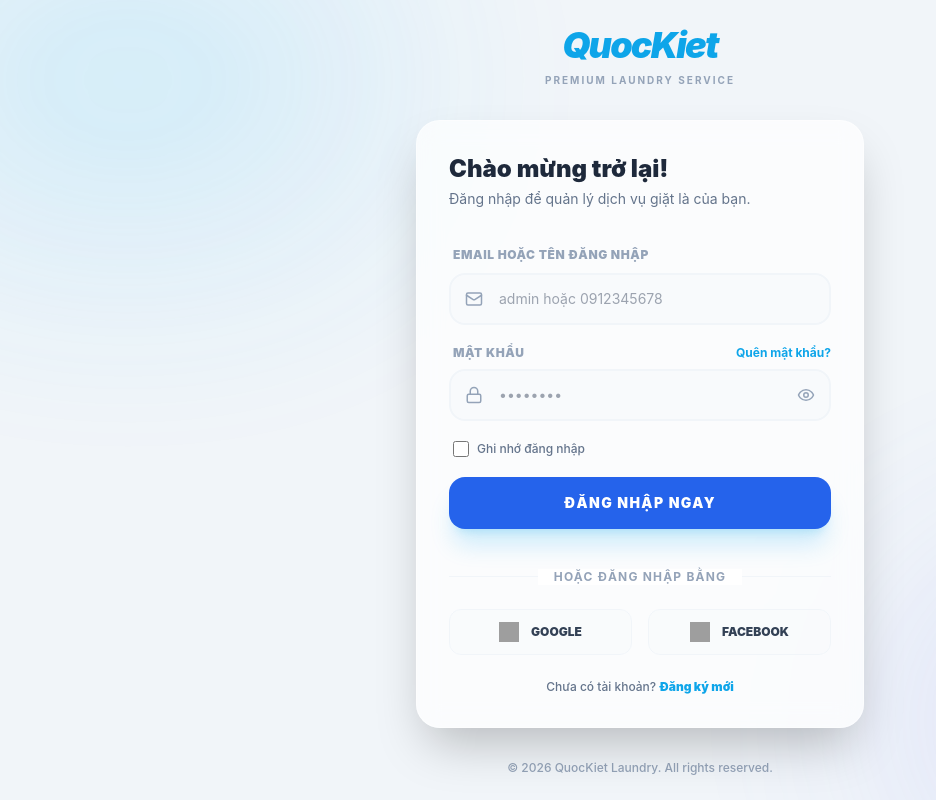
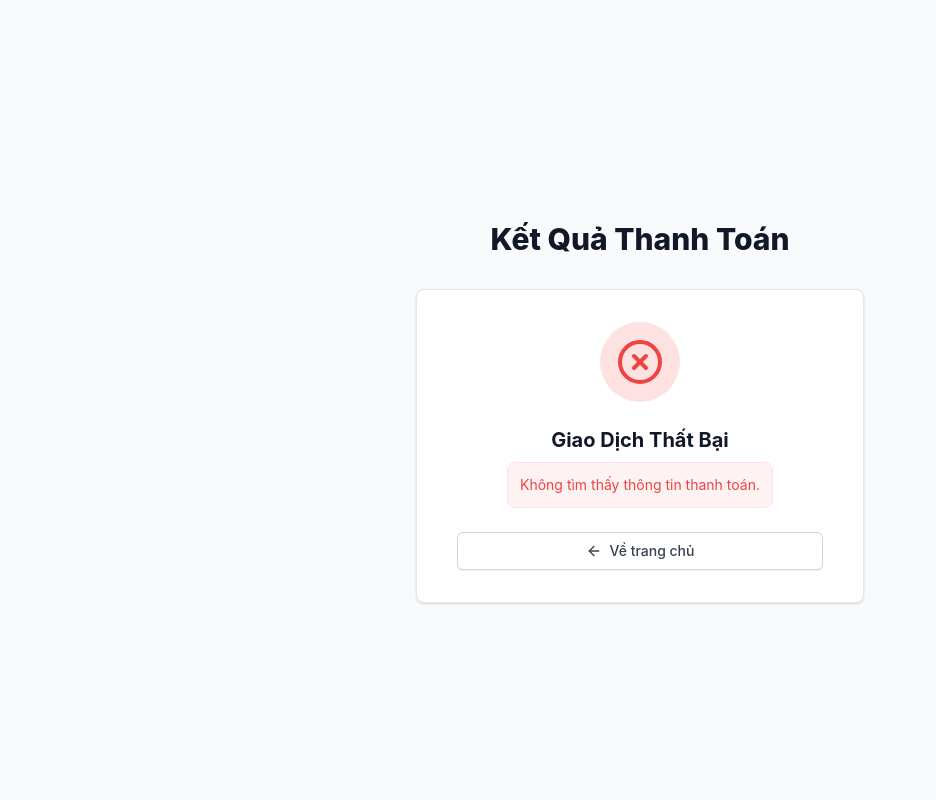
Before and after one commit to Tranquockiet1309/FE_HTQLGS, a React (Vite) app: page /payment-return in a window 1280 px wide. Before the commit this address led to /login. Shown: the whole page, without its empty margins (0-936 px from the left). Built offline with nearby package versions, Linux system fonts and the light colour scheme; grey boxes are pictures that could not be loaded.

Commit message:
add giao dien vnpay

```diff
--- a/src/App.jsx
+++ b/src/App.jsx
@@ -19,6 +19,7 @@
 
 import { Login } from './pages/Login';
 import { Register } from './pages/Register';
+import { PaymentReturn } from './pages/PaymentReturn';
 
 function App() {
   const [isDark, setIsDark] = useState(() => {
@@ -46,6 +47,7 @@
       {/* Auth Routes */}
       <Route path="/login" element={<Login />} />
       <Route path="/register" element={<Register />} />
+      <Route path="/payment-return" element={<PaymentReturn />} />
 
       {/* Client Routes */}
       <Route
--- a/src/pages/ClientOrder.jsx
+++ b/src/pages/ClientOrder.jsx
@@ -21,6 +21,7 @@
 import { productService } from '../services/productService';
 import { orderService } from '../services/orderService';
 import { authService } from '../services/authService';
+import { paymentService } from '../services/paymentService';
 import { toast } from 'react-hot-toast';
 
 export const ClientOrder = () => {
@@ -105,8 +106,32 @@
         ]
       };
       console.log("orderData", orderData);
-      await orderService.create(orderData);
-      toast.success("Đặt hàng thành công!");
+      const response = await orderService.create(orderData);
+
+      if (paymentMethod === 'ewallet' && response.data) {
+        toast.success("Đặt hàng thành công, đang chuyển hướng sang VNPay...");
+        try {
+          const vnpayRequest = {
+            orderId: response.data.orderId,
+            amount: response.data.totalAmount, // Assuming the backend returns totalAmount
+            orderDescription: `Thanh toán đơn hàng #${response.data.orderId}`
+          };
+
+          // Import paymentService dynamically or make sure it's imported at the top
+          const vnPayResponse = await paymentService.createVnPayUrl(vnpayRequest);
+          if (vnPayResponse.success && vnPayResponse.data) {
+             window.location.href = vnPayResponse.data; // Redirect to VNPay
+             return;
+          } else {
+             toast.error("Không thể tạo URL thanh toán VNPay");
+          }
+        } catch (paymentError) {
+          console.error("Payment error:", paymentError);
+          toast.error("Lỗi khi kết nối đến VNPay, nhưng đơn hàng đã được tạo.");
+        }
+      } else {
+        toast.success("Đặt hàng thành công!");
+      }
     } catch (error) {
       toast.error(error.response?.data?.message || "Lỗi khi đặt hàng");
     } finally {
--- /dev/null
+++ b/src/pages/PaymentReturn.jsx
@@ -0,0 +1,133 @@
+import React, { useEffect, useState, useRef } from 'react';
+import { useNavigate, useLocation } from 'react-router-dom';
+import { paymentService } from '../services/paymentService';
+import { CheckCircle, XCircle, ArrowLeft, Loader } from 'lucide-react';
+import toast from 'react-hot-toast';
+
+export const PaymentReturn = () => {
+  const [status, setStatus] = useState('loading');
+  const [paymentData, setPaymentData] = useState(null);
+  const [errorMessage, setErrorMessage] = useState('');
+  const location = useLocation();
+  const navigate = useNavigate();
+  const hasProcessed = useRef(false); // Ngăn gọi 2 lần (React StrictMode)
+
+  useEffect(() => {
+    if (hasProcessed.current) return; // Nếu đã xử lý rồi thì bỏ qua
+    hasProcessed.current = true;
+
+    const processPayment = async () => {
+      try {
+        const queryString = location.search;
+        if (!queryString) {
+          setStatus('error');
+          setErrorMessage('Không tìm thấy thông tin thanh toán.');
+          return;
+        }
+
+        const response = await paymentService.vnPayCallback(queryString);
+
+        if (response.success && response.data?.success) {
+          setStatus('success');
+          setPaymentData(response.data);
+          toast.success('Thanh toán thành công!');
+        } else {
+          setStatus('error');
+          setErrorMessage(response.message || 'Thanh toán thất bại hoặc có lỗi xảy ra.');
+          toast.error('Thanh toán thất bại');
+        }
+      } catch (error) {
+        setStatus('error');
+        setErrorMessage(error.response?.data?.message || 'Lỗi kết nối đến máy chủ.');
+        toast.error('Lỗi khi xử lý thanh toán');
+      }
+    };
+
+    processPayment();
+  }, [location.search]);
+
+  return (
+    <div className="min-h-screen bg-gray-50 flex flex-col justify-center py-12 sm:px-6 lg:px-8 dark:bg-gray-900 transition-colors duration-200">
+      <div className="sm:mx-auto sm:w-full sm:max-w-md">
+        <h2 className="mt-6 text-center text-3xl font-extrabold text-gray-900 dark:text-white">
+          Kết Quả Thanh Toán
+        </h2>
+      </div>
+
+      <div className="mt-8 sm:mx-auto sm:w-full sm:max-w-md">
+        <div className="bg-white dark:bg-gray-800 py-8 px-4 shadow sm:rounded-lg sm:px-10 border border-gray-200 dark:border-gray-700">
+
+          {status === 'loading' && (
+            <div className="flex flex-col items-center justify-center space-y-4">
+              <Loader className="w-12 h-12 text-blue-500 animate-spin" />
+              <p className="text-gray-600 dark:text-gray-300">Đang xử lý kết quả thanh toán, vui lòng đợi...</p>
+            </div>
+          )}
+
+          {status === 'success' && paymentData && (
+            <div className="flex flex-col items-center space-y-6">
+              <div className="w-20 h-20 bg-green-100 rounded-full flex items-center justify-center">
+                <CheckCircle className="w-12 h-12 text-green-500" />
+              </div>
+
+              <div className="text-center">
+                <h3 className="text-xl font-bold text-gray-900 dark:text-white mb-2">Thanh Toán Thành Công!</h3>
+                <p className="text-gray-500 dark:text-gray-400">Cảm ơn bạn đã sử dụng dịch vụ của chúng tôi.</p>
+              </div>
+
+              <div className="w-full bg-gray-50 dark:bg-gray-700/50 rounded-lg p-4 space-y-3">
+                <div className="flex justify-between text-sm">
+                  <span className="text-gray-500 dark:text-gray-400">Mã đơn hàng:</span>
+                  <span className="font-semibold text-gray-900 dark:text-white">#{paymentData.orderId}</span>
+                </div>
+                <div className="flex justify-between text-sm">
+                  <span className="text-gray-500 dark:text-gray-400">Mã giao dịch:</span>
+                  <span className="font-semibold text-gray-900 dark:text-white">{paymentData.transactionId}</span>
+                </div>
+                <div className="flex justify-between text-sm">
+                  <span className="text-gray-500 dark:text-gray-400">Nội dung:</span>
+                  <span className="font-semibold text-gray-900 dark:text-white truncate max-w-[150px]" title={paymentData.orderDescription}>
+                    {paymentData.orderDescription}
+                  </span>
+                </div>
+              </div>
+
+              <button
+                onClick={() => navigate('/')}
+                className="w-full flex justify-center items-center px-4 py-2 border border-transparent rounded-md shadow-sm text-sm font-medium text-white bg-blue-600 hover:bg-blue-700 focus:outline-none focus:ring-2 focus:ring-offset-2 focus:ring-blue-500 transition-colors"
+              >
+                Về trang chủ
+              </button>
+            </div>
+          )}
+
+          {status === 'error' && (
+            <div className="flex flex-col items-center space-y-6">
+              <div className="w-20 h-20 bg-red-100 rounded-full flex items-center justify-center">
+                <XCircle className="w-12 h-12 text-red-500" />
+              </div>
+
+              <div className="text-center">
+                <h3 className="text-xl font-bold text-gray-900 dark:text-white mb-2">Giao Dịch Thất Bại</h3>
+                <p className="text-red-500 dark:text-red-400 text-sm bg-red-50 dark:bg-red-900/20 p-3 rounded-lg border border-red-100 dark:border-red-800/30">
+                  {errorMessage}
+                </p>
+              </div>
+
+              <div className="flex w-full space-x-3 mt-6">
+                <button
+                  onClick={() => navigate('/')}
+                  className="flex-1 flex justify-center items-center px-4 py-2 border border-gray-300 dark:border-gray-600 rounded-md shadow-sm text-sm font-medium text-gray-700 dark:text-gray-200 bg-white dark:bg-gray-800 hover:bg-gray-50 dark:hover:bg-gray-700 focus:outline-none focus:ring-2 focus:ring-offset-2 focus:ring-blue-500 transition-colors"
+                >
+                  <ArrowLeft className="w-4 h-4 mr-2" />
+                  Về trang chủ
+                </button>
+              </div>
+            </div>
+          )}
+
+        </div>
+      </div>
+    </div>
+  );
+};
--- a/src/services/paymentService.js
+++ b/src/services/paymentService.js
@@ -9,5 +9,15 @@
   create: async (data) => {
     const response = await api.post('/v1/payments', data);
     return response.data;
+  },
+
+  createVnPayUrl: async (data) => {
+    const response = await api.post('/v1/payments/vnpay/create-url', data);
+    return response.data;
+  },
+
+  vnPayCallback: async (queryString) => {
+    const response = await api.get(`/v1/payments/vnpay/callback${queryString}`);
+    return response.data;
   }
 };
```
